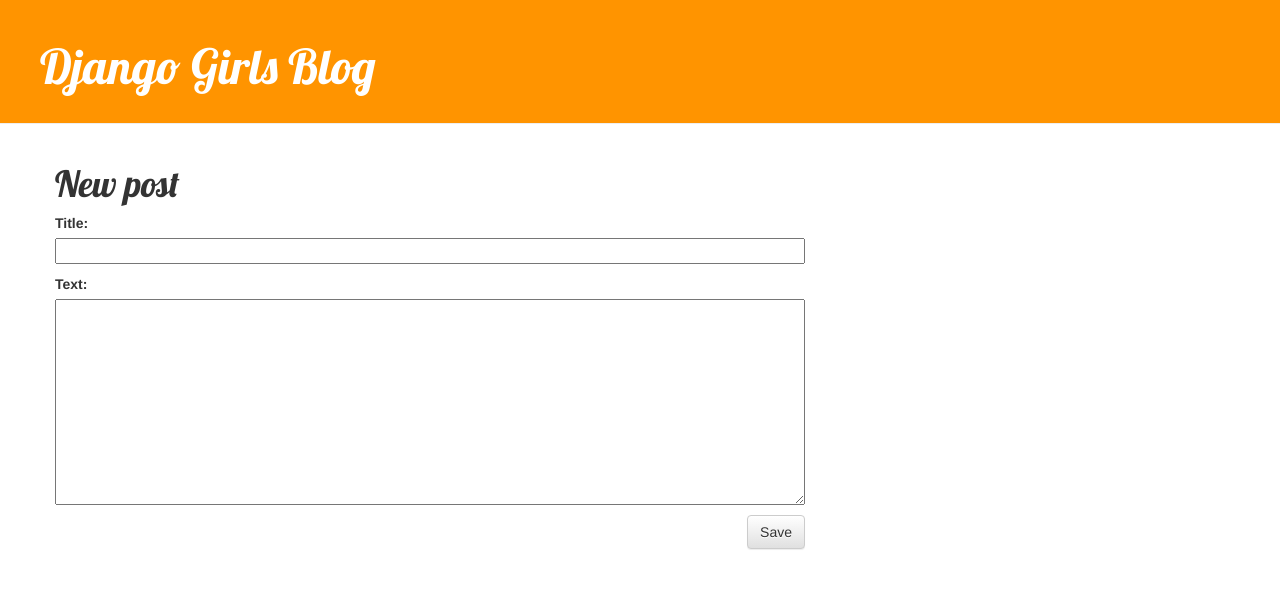
After one commit to amaluddeen/my-first-blog, a Django app: template blog/templates/blog/post_edit.html in a window 1280 px wide. The commit adds this page. Shown: the top 589 px of the page. Run offline with Django 3.2, Linux system fonts and the light colour scheme; the template is opened without the code that fills it: values that come from a table or form of the project are taken from there, others are empty; some libraries are stand-ins or nearby versions.

Commit message:
My Django Girls app, first commit

```diff
--- /dev/null
+++ b/blog/forms.py
@@ -0,0 +1,9 @@
+from django import forms
+
+from .models import Post
+
+class PostForm(forms.ModelForm):
+
+    class Meta:
+        model = Post
+        fields = ('title', 'text',)
--- a/blog/models.py
+++ b/blog/models.py
@@ -1,5 +1,6 @@
 from django.db import models
 from django.utils import timezone
+
 
 class Post(models.Model):
     author = models.ForeignKey('auth.User')
--- a/blog/templates/blog/base.html
+++ b/blog/templates/blog/base.html
@@ -9,7 +9,7 @@
     </head>
     <body>
         <div class="page-header">
-        <h1><a href="/">Amaluddeen's Django Girls Blog</a></h1>
+            <h1><a href="/">Django Girls Blog</a></h1>
         </div>
         <div class="content container">
             <div class="row">
--- /dev/null
+++ b/blog/templates/blog/post_edit.html
@@ -0,0 +1,9 @@
+{% extends "blog/base.html" %}
+
+{% block content %}
+    <h1>New post</h1>
+    <form method="POST" class="post-form">{% csrf_token %}
+        {{ form.as_p }}
+        <button type="submit" class="save btn btn-default">Save</button>
+    </form>
+{% endblock %}
--- a/blog/urls.py
+++ b/blog/urls.py
@@ -1,7 +1,9 @@
 from django.conf.urls import include, url
 from . import views
+from .forms import PostForm
 
 urlpatterns = [
     url(r'^$', views.post_list),
-    url(r'^post/(?P<pk>[0-9]+)/$', views.post_detail),
+	url(r'^post/new/', views.post_detail),
+	url(r'^post/(?P<pk>[0-9]+)/$', views.post_detail),
 ]
--- a/blog/views.py
+++ b/blog/views.py
@@ -10,3 +10,7 @@
 def post_detail(request, pk):
     post = get_object_or_404(Post, pk=pk)
     return render(request, 'blog/post_detail.html', {'post': post})
+
+def post_new(request):
+    form = PostForm()
+    return render(request, 'blog/post_edit.html', {'form': form})
```
Also changed, not shown: 1 other file. Lines whose indentation alone changed are shown as unchanged.
